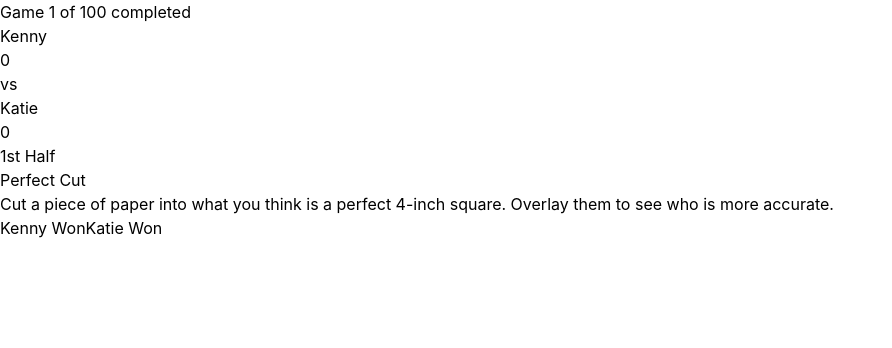
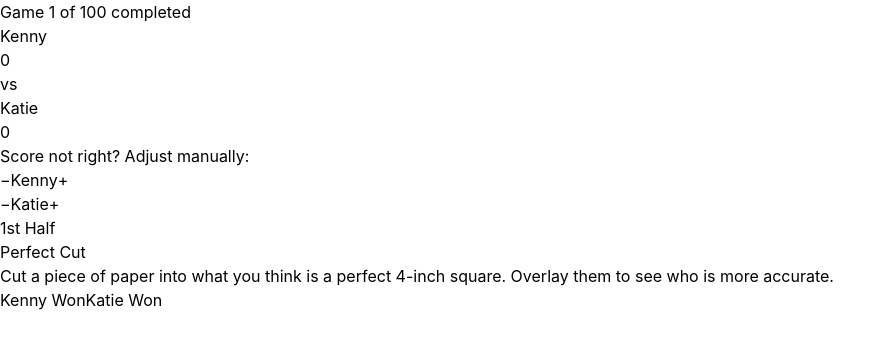
Before and after one commit to kengeph/swift-turtle, a React (Vite) app in the folder couplegames/: page / in a window 1280 px wide. Both pictures are taken after a click on the button "LET THE GAMES BEGIN!". Shown: the top 348 px of the page, without its empty margins (0-892 px from the left). Built offline with nearby package versions, Linux system fonts and the light colour scheme.

Commit message:
Add manual score adjustment buttons as backup for score tracking issues

```diff
--- a/couplegames/src/App.jsx
+++ b/couplegames/src/App.jsx
@@ -494,7 +494,8 @@ function App() {
         </div>
 
         {/* Score Display */}
-        <div className="flex justify-between items-center mb-8 bg-slate-800 rounded-lg p-4">
+        <div className="mb-8 bg-slate-800 rounded-lg p-4">
+          <div className="flex justify-between items-center mb-2">
             <div className="text-center flex-1">
               <div className="text-sm text-slate-400 mb-1">Kenny</div>
               <div className="text-3xl font-bold text-blue-400">{scores.player1}</div>
@@ -503,6 +504,47 @@ function App() {
             <div className="text-center flex-1">
               <div className="text-sm text-slate-400 mb-1">Katie</div>
               <div className="text-3xl font-bold text-pink-400">{scores.player2}</div>
+            </div>
+          </div>
+          {/* Manual Score Adjustment */}
+          <div className="mt-4 pt-4 border-t border-slate-700">
+            <div className="text-xs text-slate-500 mb-2 text-center">Score not right? Adjust manually:</div>
+            <div className="flex gap-4 justify-center">
+              <div className="flex items-center gap-2">
+                <button
+                  onClick={() => setScores(prev => ({ ...prev, player1: Math.max(0, prev.player1 - 1) }))}
+                  className="bg-slate-700 hover:bg-slate-600 text-white font-semibold py-1 px-3 rounded text-sm"
+                  title="Decrease Kenny's score"
+                >
+                  −
+                </button>
+                <span className="text-sm text-slate-400">Kenny</span>
+                <button
+                  onClick={() => setScores(prev => ({ ...prev, player1: prev.player1 + 1 }))}
+                  className="bg-slate-700 hover:bg-slate-600 text-white font-semibold py-1 px-3 rounded text-sm"
+                  title="Increase Kenny's score"
+                >
+                  +
+                </button>
+              </div>
+              <div className="flex items-center gap-2">
+                <button
+                  onClick={() => setScores(prev => ({ ...prev, player2: Math.max(0, prev.player2 - 1) }))}
+                  className="bg-slate-700 hover:bg-slate-600 text-white font-semibold py-1 px-3 rounded text-sm"
+                  title="Decrease Katie's score"
+                >
+                  −
+                </button>
+                <span className="text-sm text-slate-400">Katie</span>
+                <button
+                  onClick={() => setScores(prev => ({ ...prev, player2: prev.player2 + 1 }))}
+                  className="bg-slate-700 hover:bg-slate-600 text-white font-semibold py-1 px-3 rounded text-sm"
+                  title="Increase Katie's score"
+                >
+                  +
+                </button>
+              </div>
+            </div>
           </div>
         </div>
 
```
Also changed, not shown: 4 other files (tests, documents, lock files or other folders). Lines whose indentation alone changed are shown as unchanged.
